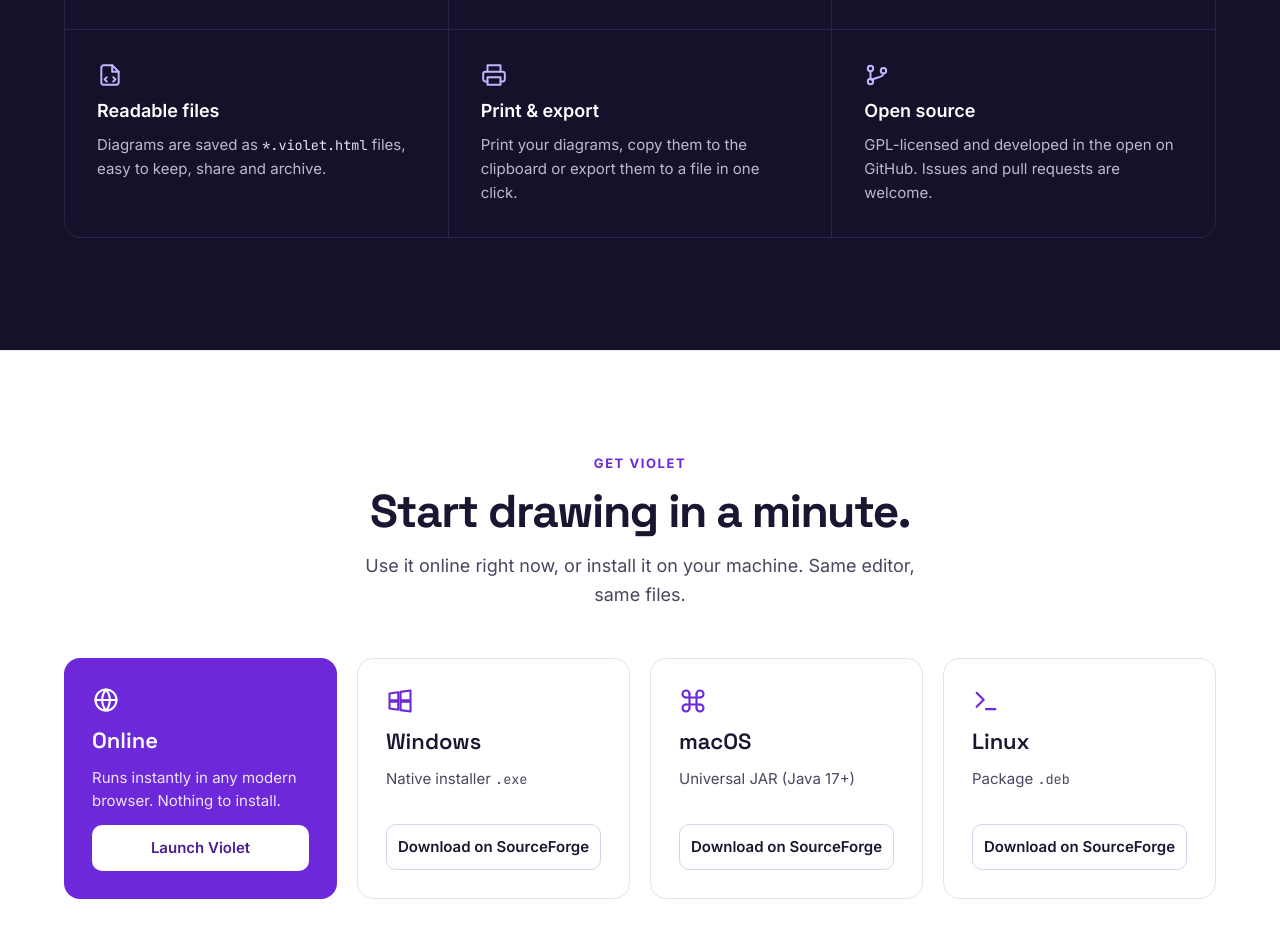
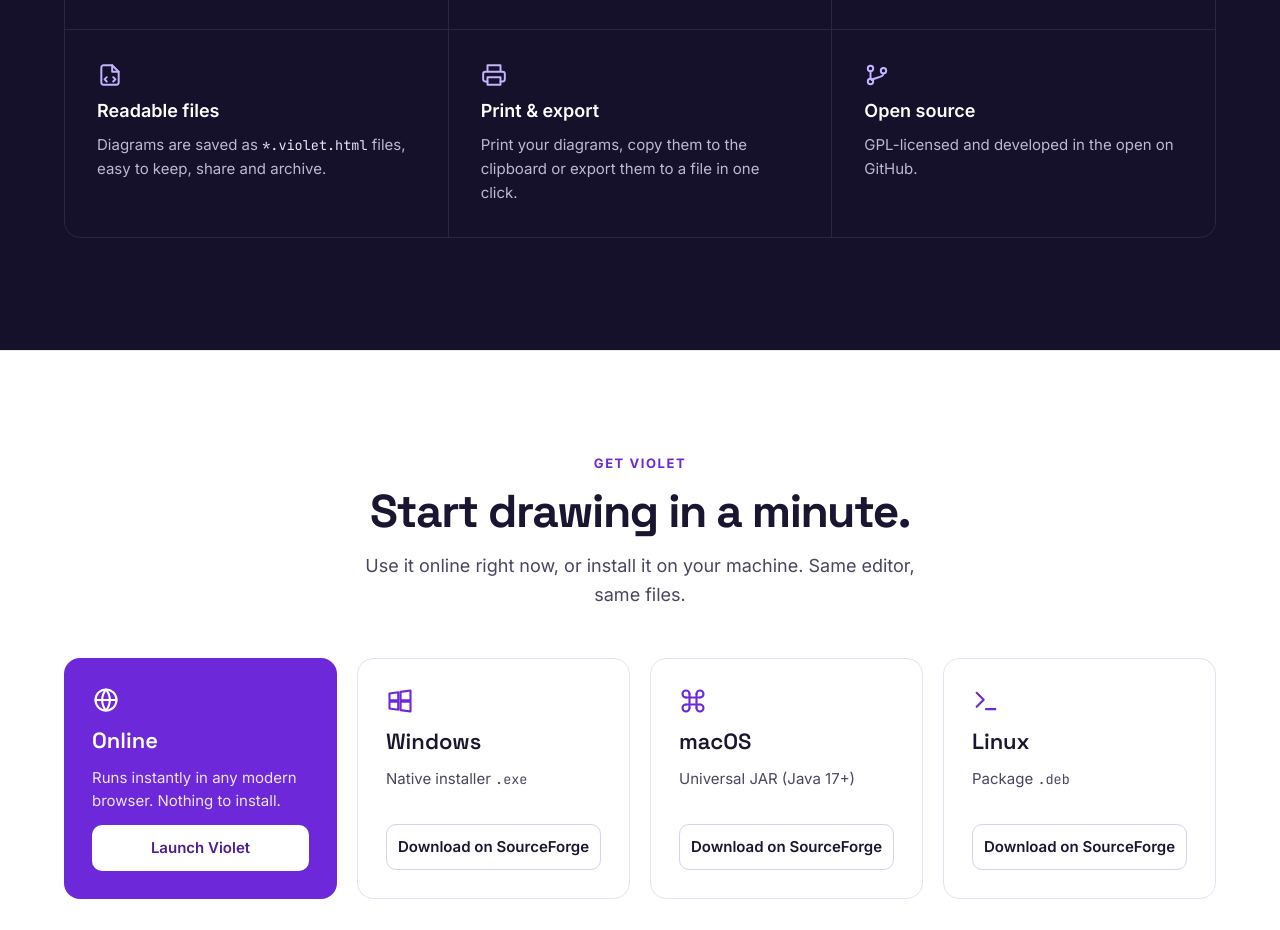
Before and after one commit to violetumleditor/violetumleditor.github.io, a plain HTML site: page index.html in a window 1280 px wide. Shown: the part 4245-5175 px from the top of the page. Drawn offline with Linux system fonts and the light colour scheme.

Commit message:
Remove 'Issues and pull requests are welcome' sentence (#3)
Claude-Session: https://claude.ai/code/session_01N5AibiniUgo3razn147PsW

Co-authored-by: Claude <noreply@anthropic.com>

```diff
--- a/index.html
+++ b/index.html
@@ -617,7 +617,7 @@ Download for desktop</a>
 <div style="background: #15112A; padding: 32px; display: flex; flex-direction: column; gap: 12px">
 <svg aria-hidden="true" width="26" height="26" viewBox="0 0 24 24" fill="none" stroke="#C4B5FD" stroke-width="1.8" stroke-linecap="round" stroke-linejoin="round"><circle cx="6" cy="6" r="2.5"/><circle cx="6" cy="18" r="2.5"/><circle cx="18" cy="8" r="2.5"/><path d="M6 8.5v7M18 10.5c0 4-6 3-11 6"/></svg>
 <h3 style="margin: 0; font-size: 18px; font-weight: 600">Open source</h3>
-<p style="margin: 0; font-size: 15px; line-height: 1.6; color: #BEB8D3">GPL-licensed and developed in the open on GitHub. Issues and pull requests are welcome.</p></div>
+<p style="margin: 0; font-size: 15px; line-height: 1.6; color: #BEB8D3">GPL-licensed and developed in the open on GitHub.</p></div>
 </div>
 </div>
 </section>
```
Also changed, not shown: fr/index.html (+1 -1 lines).
